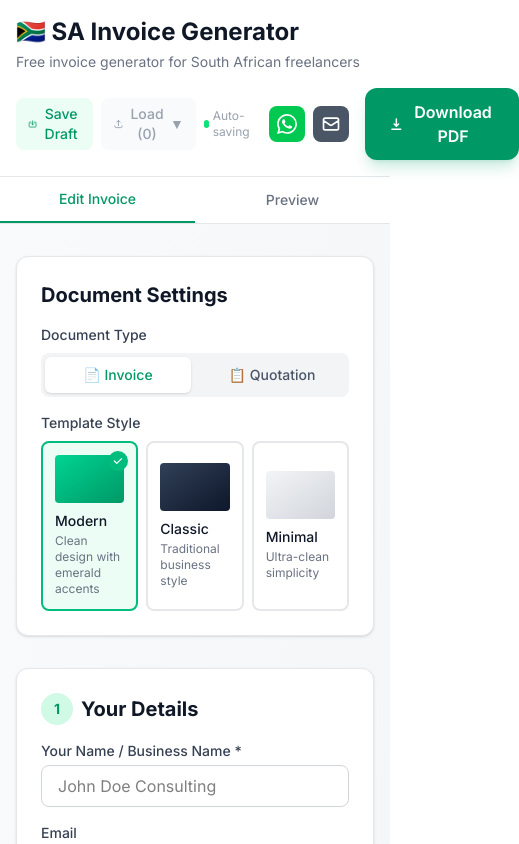
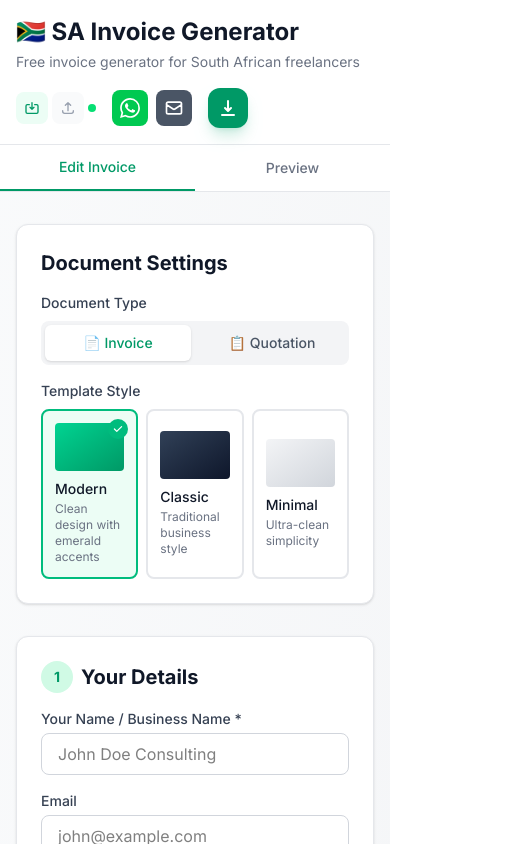
Before and after one commit to enrom1994/invoice-generator, a Next.js app: page / in a window 390 px wide. Shown: the top 844 px of the page, 519 px wide, since content can reach past the window. Built offline with nearby package versions, Linux system fonts and the light colour scheme.

Commit message:
Mobile responsiveness: compact header buttons, prevent zoom

```diff
--- a/src/app/layout.tsx
+++ b/src/app/layout.tsx
@@ -42,6 +42,9 @@ export default function RootLayout({
 }) {
   return (
     <html lang="en">
+      <head>
+        <meta name="viewport" content="width=device-width, initial-scale=1, maximum-scale=1, user-scalable=no" />
+      </head>
       <body className={inter.className} suppressHydrationWarning>
         {children}
       </body>
--- a/src/components/DownloadPDFButton.tsx
+++ b/src/components/DownloadPDFButton.tsx
@@ -68,7 +68,8 @@ export default function DownloadPDFButton({
         <button
             onClick={generatePDF}
             disabled={isGenerating}
-            className="w-full md:w-auto px-6 py-3 bg-emerald-600 text-white rounded-xl font-semibold hover:bg-emerald-700 transition-colors flex items-center justify-center gap-2 shadow-lg shadow-emerald-600/20 disabled:opacity-50 disabled:cursor-not-allowed"
+            className="p-2.5 sm:px-6 sm:py-3 bg-emerald-600 text-white rounded-xl font-semibold hover:bg-emerald-700 transition-colors flex items-center justify-center gap-2 shadow-lg shadow-emerald-600/20 disabled:opacity-50 disabled:cursor-not-allowed"
+            title="Download PDF"
         >
             {isGenerating ? (
                 <>
@@ -76,7 +77,7 @@ export default function DownloadPDFButton({
                         <circle className="opacity-25" cx="12" cy="12" r="10" stroke="currentColor" strokeWidth="4" fill="none" />
                         <path className="opacity-75" fill="currentColor" d="M4 12a8 8 0 018-8V0C5.373 0 0 5.373 0 12h4zm2 5.291A7.962 7.962 0 014 12H0c0 3.042 1.135 5.824 3 7.938l3-2.647z" />
                     </svg>
-                    Generating...
+                    <span className="hidden sm:inline">Generating...</span>
                 </>
             ) : (
                 <>
@@ -92,7 +93,7 @@ export default function DownloadPDFButton({
                             clipRule="evenodd"
                         />
                     </svg>
-                    Download PDF
+                    <span className="hidden sm:inline">Download PDF</span>
                 </>
             )}
         </button>
--- a/src/components/DraftManager.tsx
+++ b/src/components/DraftManager.tsx
@@ -31,17 +31,18 @@ export default function DraftManager({
     };
 
     return (
-        <div className="flex items-center gap-2">
+        <div className="flex items-center gap-1 sm:gap-2">
             {/* Save Draft Button */}
             <button
                 type="button"
                 onClick={onSave}
-                className="px-3 py-1.5 text-sm font-medium text-emerald-600 bg-emerald-50 rounded-lg hover:bg-emerald-100 transition-colors flex items-center gap-1"
+                className="p-2 sm:px-3 sm:py-1.5 text-sm font-medium text-emerald-600 bg-emerald-50 rounded-lg hover:bg-emerald-100 transition-colors flex items-center gap-1"
+                title="Save Draft"
             >
                 <svg className="w-4 h-4" fill="none" stroke="currentColor" viewBox="0 0 24 24">
                     <path strokeLinecap="round" strokeLinejoin="round" strokeWidth={2} d="M8 7H5a2 2 0 00-2 2v9a2 2 0 002 2h14a2 2 0 002-2V9a2 2 0 00-2-2h-3m-1 4l-3 3m0 0l-3-3m3 3V4" />
                 </svg>
-                Save Draft
+                <span className="hidden sm:inline">Save Draft</span>
             </button>
 
             {/* Load Draft Dropdown */}
@@ -50,16 +51,17 @@ export default function DraftManager({
                     type="button"
                     onClick={() => setShowDropdown(!showDropdown)}
                     disabled={drafts.length === 0}
-                    className={`px-3 py-1.5 text-sm font-medium rounded-lg transition-colors flex items-center gap-1 ${drafts.length > 0
-                            ? 'text-gray-600 bg-gray-100 hover:bg-gray-200'
-                            : 'text-gray-400 bg-gray-50 cursor-not-allowed'
+                    className={`p-2 sm:px-3 sm:py-1.5 text-sm font-medium rounded-lg transition-colors flex items-center gap-1 ${drafts.length > 0
+                        ? 'text-gray-600 bg-gray-100 hover:bg-gray-200'
+                        : 'text-gray-400 bg-gray-50 cursor-not-allowed'
                         }`}
+                    title={`Load Draft (${drafts.length})`}
                 >
                     <svg className="w-4 h-4" fill="none" stroke="currentColor" viewBox="0 0 24 24">
                         <path strokeLinecap="round" strokeLinejoin="round" strokeWidth={2} d="M4 16v1a3 3 0 003 3h10a3 3 0 003-3v-1m-4-8l-4-4m0 0L8 8m4-4v12" />
                     </svg>
-                    Load ({drafts.length})
-                    <span className="text-gray-400">▼</span>
+                    <span className="hidden sm:inline">Load ({drafts.length})</span>
+                    <span className="hidden sm:inline text-gray-400">▼</span>
                 </button>
 
                 {showDropdown && drafts.length > 0 && (
@@ -105,10 +107,10 @@ export default function DraftManager({
                 )}
             </div>
 
-            {/* Auto-save indicator */}
-            <span className="text-xs text-gray-400 flex items-center gap-1">
+            {/* Auto-save indicator - only green dot on mobile */}
+            <span className="text-xs text-gray-400 flex items-center gap-1" title="Auto-saving enabled">
                 <span className="w-2 h-2 bg-green-400 rounded-full animate-pulse"></span>
-                Auto-saving
+                <span className="hidden sm:inline">Auto-saving</span>
             </span>
         </div>
     );
```
